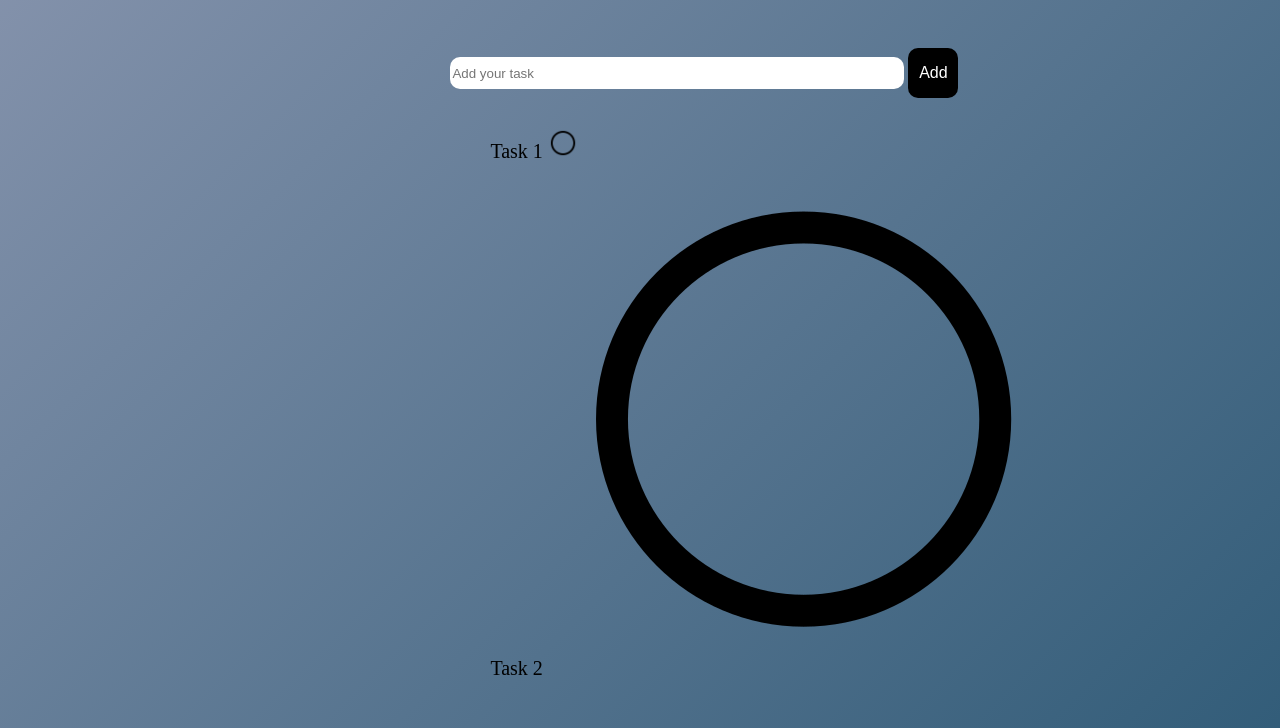
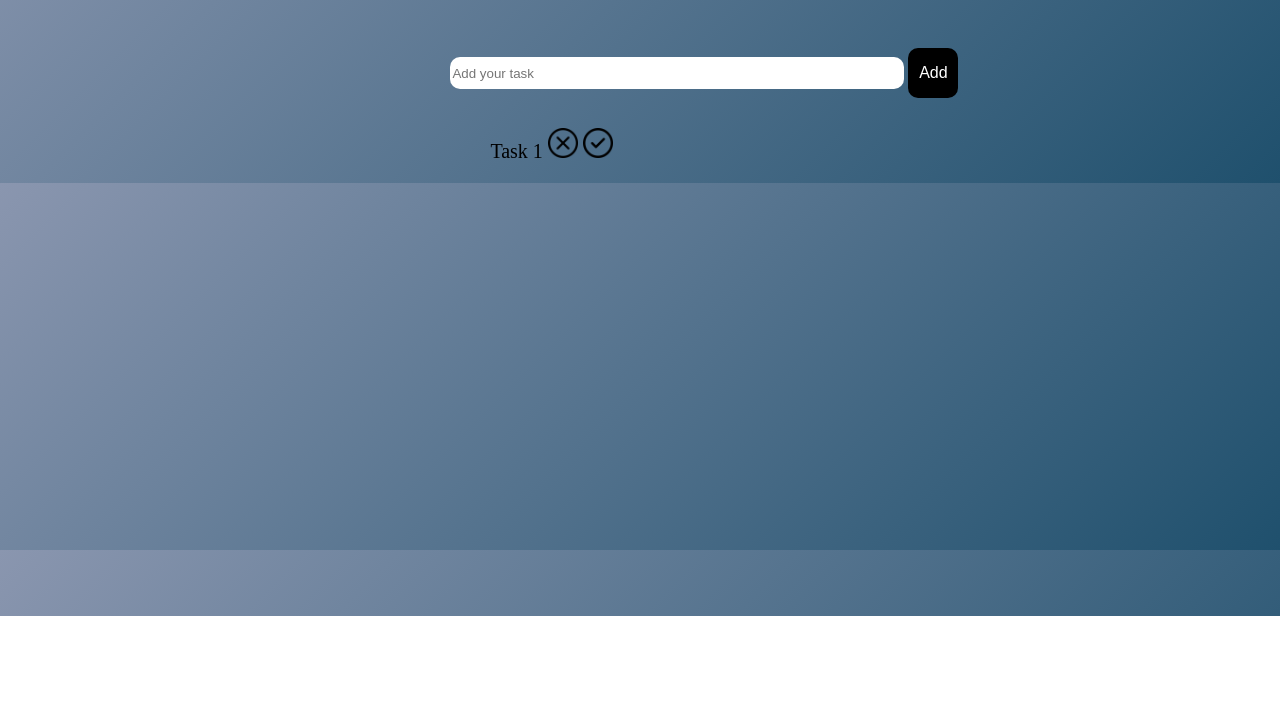
Before and after one commit to ju-nmd2023/fop-todo-list-linnmoberg, a plain HTML site: page main.html in a window 1280 px wide. Shown: the part 184-912 px from the top of the page. After the commit the page ends 800 px from the top, so only its background shows below. Drawn offline with Linux system fonts and the light colour scheme.

Commit message:
javascript

```diff
--- a/main.css
+++ b/main.css
@@ -58,7 +58,13 @@ cursor: pointer;
 }*/
 
 .unchecked {
-   text-decoration: line-through;
+   /* text-decoration: line-through; */
    width: 30px;
 margin-top: 10px;
 }
+
+.checked {
+    /* text-decoration: line-through; */
+    width: 30px;
+ margin-top: 10px;
+}
--- a/main.html
+++ b/main.html
@@ -12,12 +12,14 @@
         <header>
 <h1 id="todolist">Just do it <img class="checkmark" src="img/sent.png" alt="checkmark"></h1>
         </header>
+        <div class="container">
      <input class="box" type="text" placeholder="Add your task">
      <button class="button">Add</button>
+    </div>
      <ul id="list-container">
-        <li>Task 1 <img class="unchecked" src="img/radio.png" alt=""></li>
-        <li>Task 2 <img src="img/radio.png" alt=""></li>
-        <li>Task 3 <img src="img/radio.png" alt=""></li>
+        <li>Task 1 <img class="unchecked" src="img/x-mark.png" alt=""> <img class="checked" src="img/check-mark.png" alt=""></li>
+        <!-- <li>Task 2 <img src="img/radio.png" alt=""></li>
+        <li>Task 3 <img src="img/radio.png" alt=""></li> -->
      </ul>
     </main>
 </body>
--- a/main.js
+++ b/main.js
@@ -0,0 +1,10 @@
+//loading content from the html
+window.addEventListener("load", () => {
+
+    const addButtonElement = document.querySelector(".button");
+    addButtonElement.addEventListener("click", clickAddButton);
+});
+
+function clickAddButton () {
+    console.log("Clicked");
+}
```
Also changed, not shown: img/x-mark.png (added).
